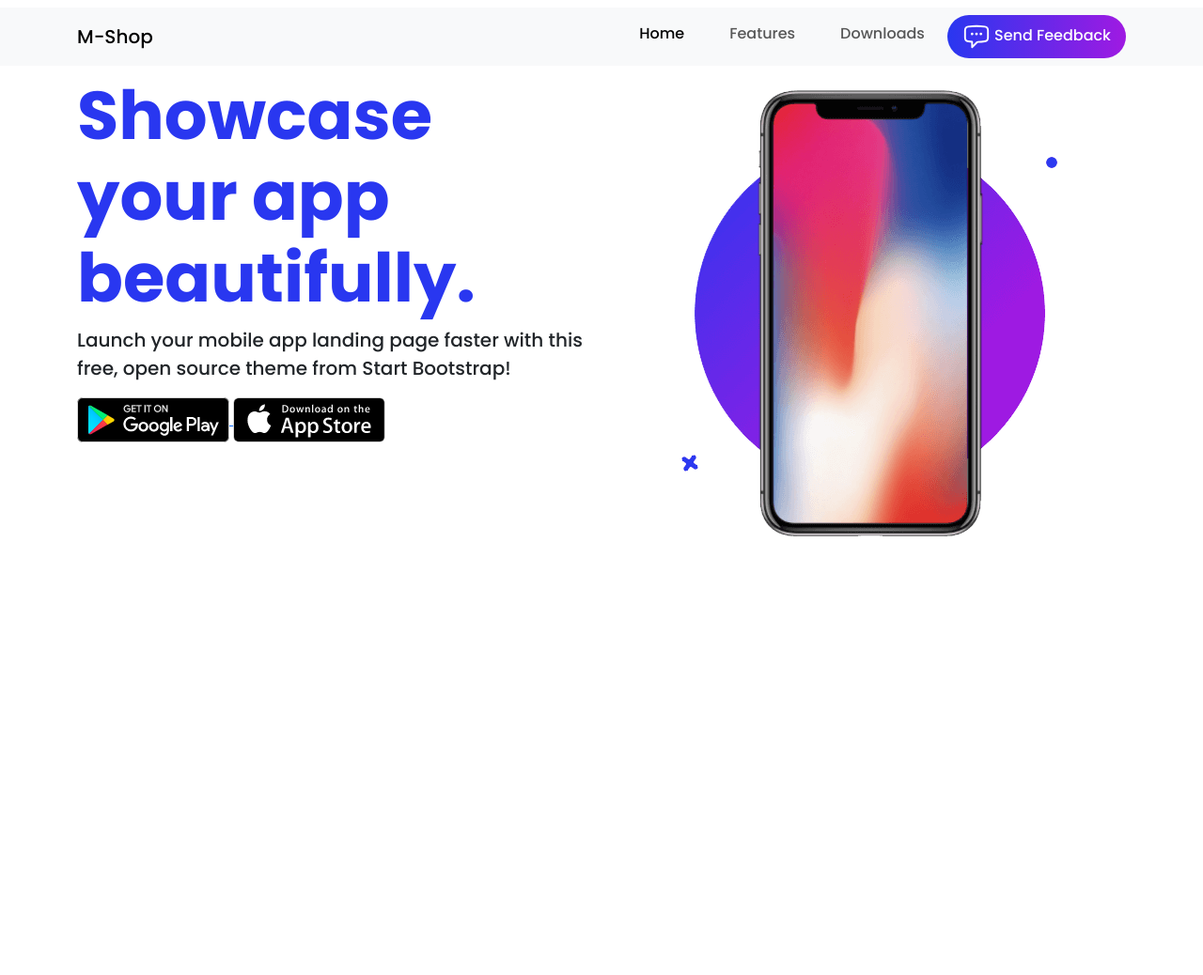
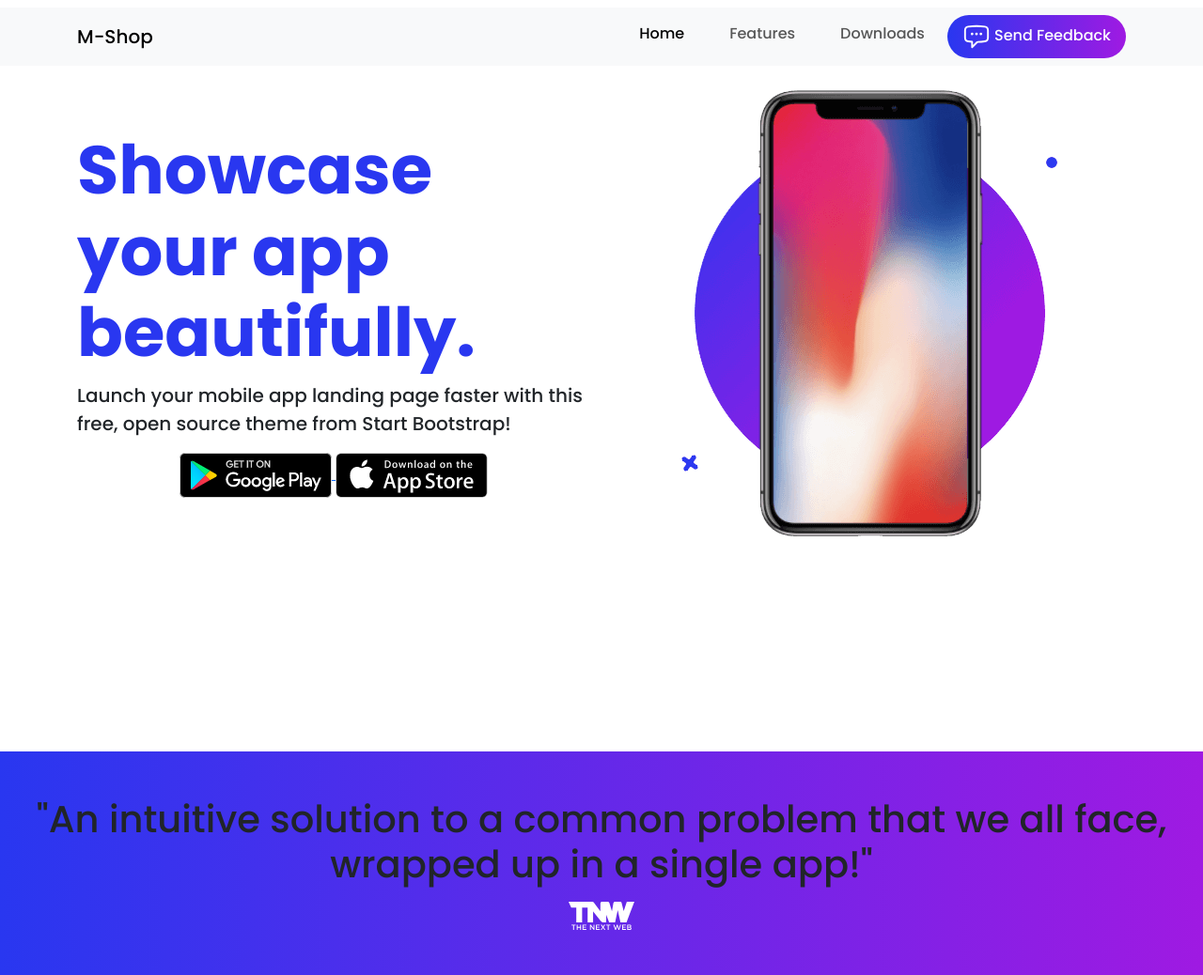
Before and after one commit to moshiur25524/Mobile_Shop_Con_2, a plain HTML site: page index.html in a window 1280 px wide. Shown: the whole page at 94% size. Before the commit the page ends 800 px from the top, so only its background shows below. Drawn offline with nearby package versions, Linux system fonts and the light colour scheme.

Commit message:
some edition done

```diff
--- a/CSS/style.css
+++ b/CSS/style.css
@@ -15,3 +15,7 @@ body {
 .text-blue{
     color: #2937f0;
 }
+
+.banner{
+    height: calc(100vh - 80px);
+}
--- a/index.html
+++ b/index.html
@@ -44,10 +44,11 @@
 
     <main>
         <!-- Banner Section Start -->
-        <section>
+        <section class="banner">
             <div class="container">
                 <div class="row">
                     <div class="col-md-6">
+                       <div class="d-flex flex-column justify-content-center align-items-center h-100">
                         <h1 class="display-2 fw-bold text-blue">Showcase your app beautifully.</h1>
                         <p class="fs-5">Launch your mobile app landing page faster with this free, open source
                             theme from Start Bootstrap!</p>
@@ -59,6 +60,7 @@
                                 <img src="./img/app-store.png" alt="">
                             </a>
                         </div>
+                       </div>
                     </div>
                     <div class="col-md-6">
                        <div class="d-flex justify-content-center align-items-center py-3">
@@ -69,6 +71,13 @@
             </div>
         </section>
         <!-- Banner Section End -->
+
+        <section>
+            <div class="background-gradient d-flex flex-column justify-content-center align-items-center py-5">
+                <h1 class="text-center mb-3">"An intuitive solution to a common problem that we all face, wrapped up in a single app!"</h1>
+                <img height="30" src="./img/tnw-logo.svg" alt="">
+            </div>
+        </section>
     </main>
 
     <script src="https://cdn.jsdelivr.net/npm/bootstrap@5.3.0-alpha1/dist/js/bootstrap.bundle.min.js"></script>
```
